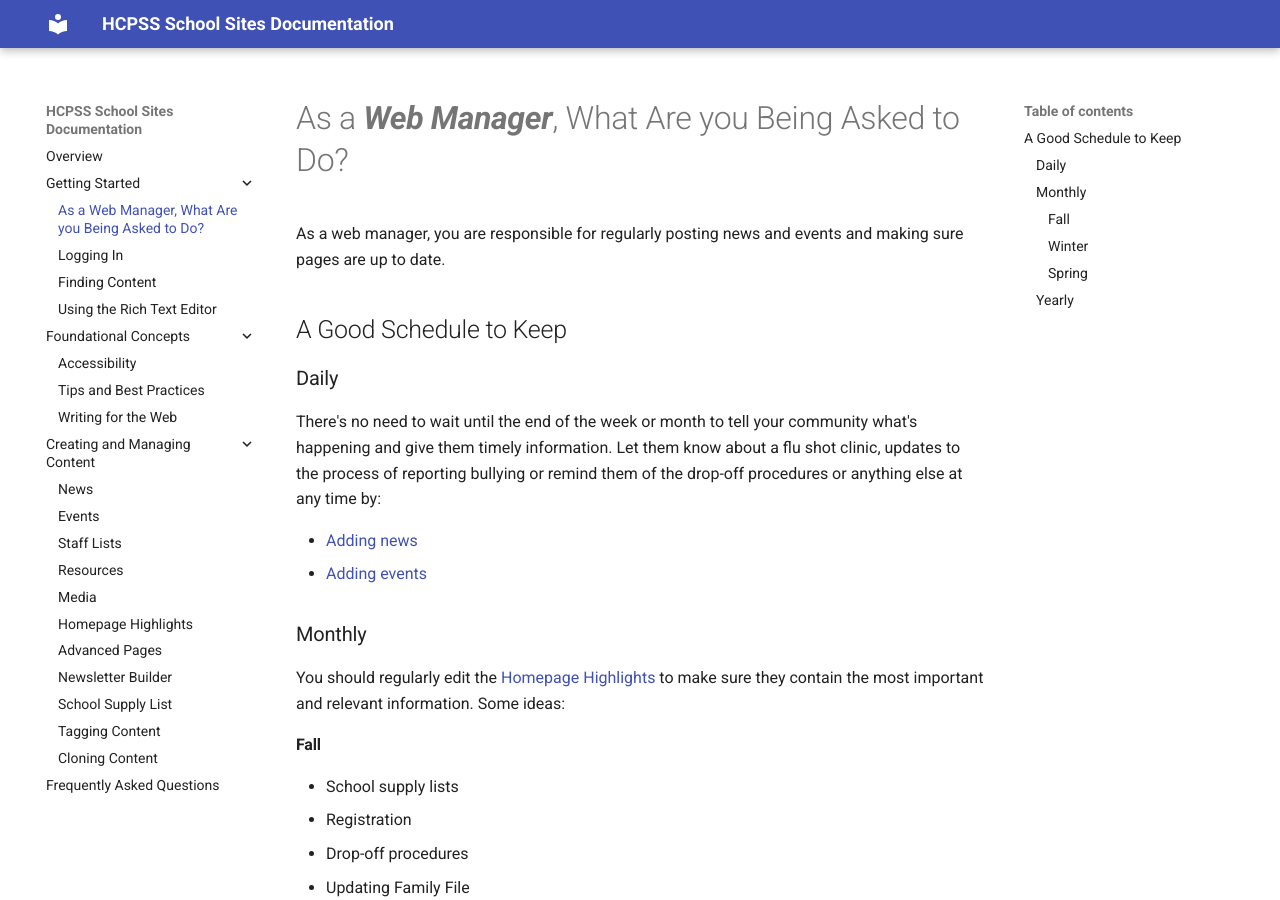
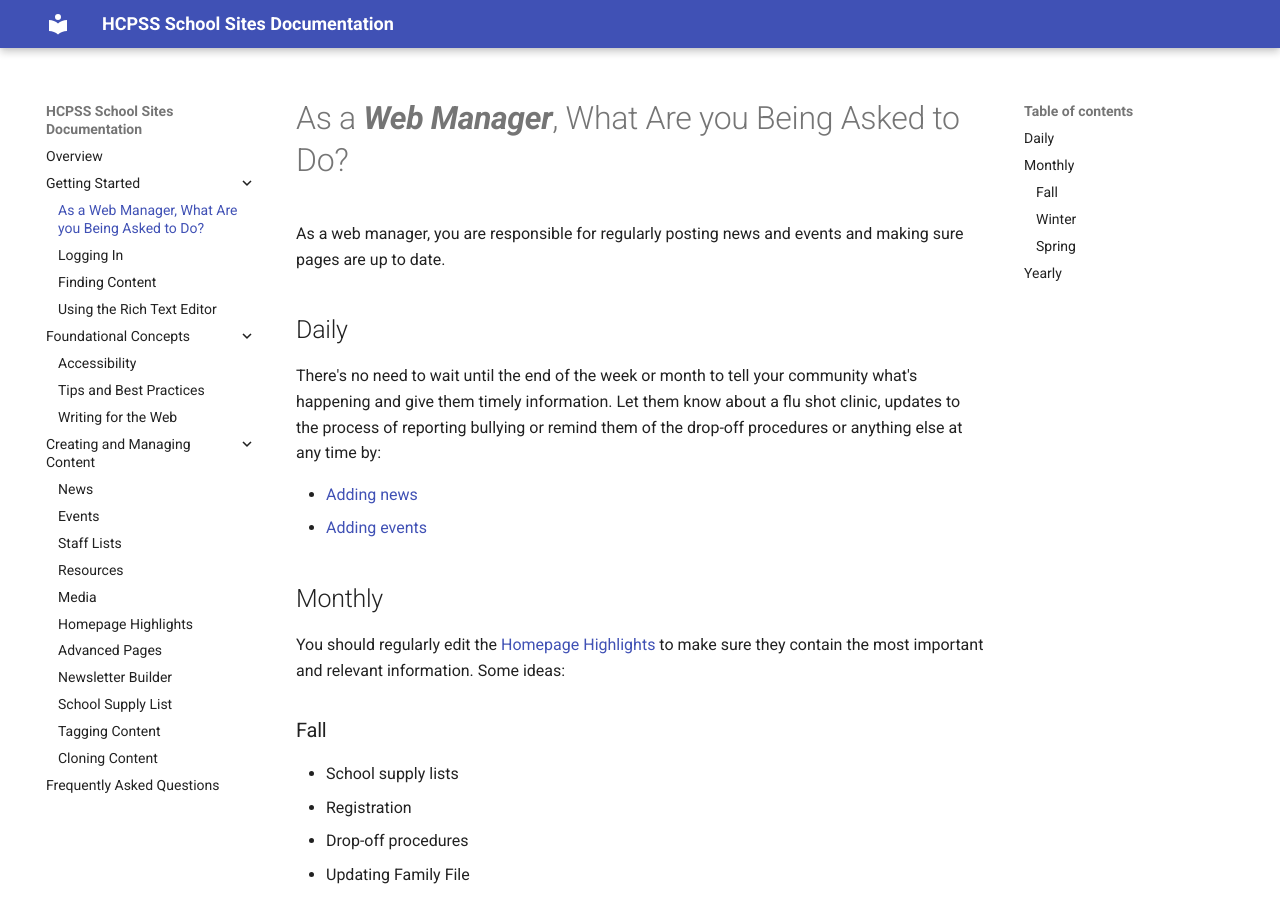
Before and after one commit to HCPSS/schoolsites-help, an MkDocs documentation site: the page built from docs/getting-started/what-are-web-managers-being-asked-to-do.md, in a window 1280 px wide and 900 px high. Built offline with MkDocs 1.6.1 and Material for MkDocs 9.7.7, drawn with Linux system fonts in a browser that asks for light colours.

Commit message:
Simplify headers

```diff
--- a/docs/getting-started/what-are-web-managers-being-asked-to-do.md
+++ b/docs/getting-started/what-are-web-managers-being-asked-to-do.md
@@ -3,9 +3,7 @@
 As a web manager, you are responsible for regularly posting news and events and
 making sure pages are up to date.
 
-## A Good Schedule to Keep
-
-### Daily
+## Daily
 
 There's no need to wait until the end of the week or month to tell your
 community what's happening and give them timely information. Let them know about
@@ -15,20 +13,20 @@
 - [Adding news](../creating-and-editing-news-messages.md)
 - [Adding events](../creating-and-editing-events.md)
 
-### Monthly
+## Monthly
 
 You should regularly edit the
 [Homepage Highlights](../managing-homepage-highlights.md) to make sure they contain
 the most important and relevant information. Some ideas:
 
-#### Fall
+### Fall
 
 - School supply lists
 - Registration
 - Drop-off procedures
 - Updating Family File
 
-#### Winter
+### Winter
 
 - Information on making sure parents and students are receiving texts (so they
   know about snow days)
@@ -36,13 +34,13 @@
   drives)
 - Any winter break messaging
 
-#### Spring
+### Spring
 
 - Spring break and summer break information
 - How to find meal programs in the summer
 - Summer reading lists
 
-### Yearly
+## Yearly
 
 At the beginning of the school year, you should go through all the pages in the
 main menu and make sure they are up to date. Pay special attention to the
```
